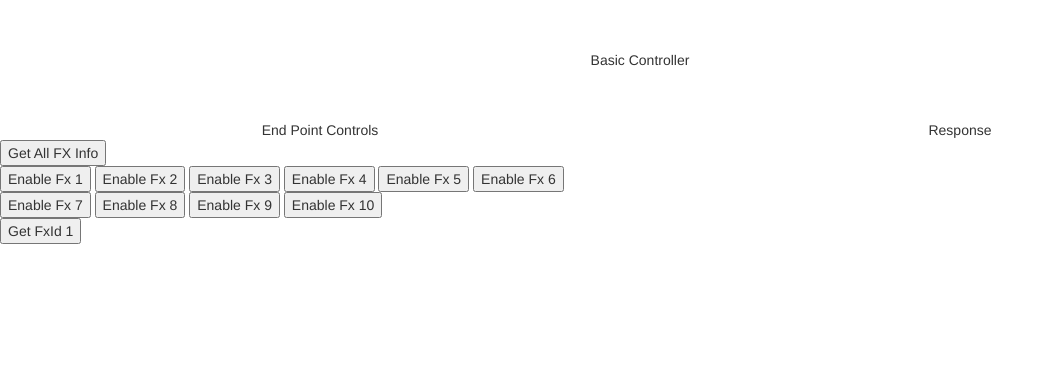
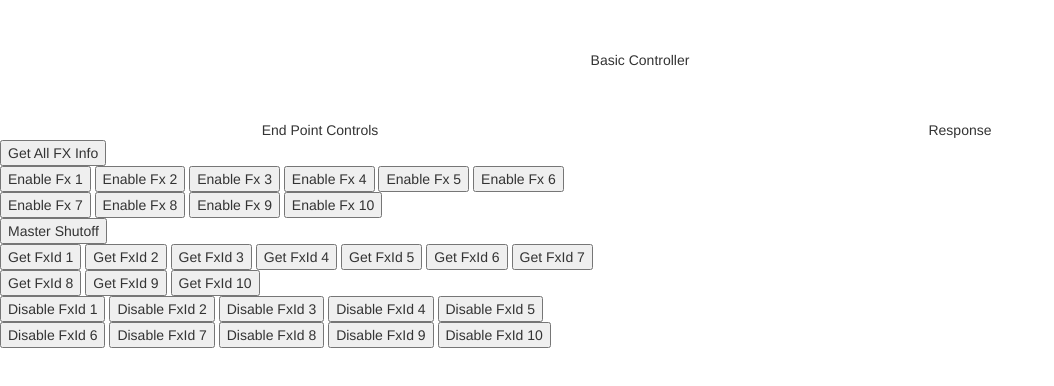
Before and after one commit to campmindshark/controls_fire, a website: page interfaces/test_ui/controls.html in a window 1280 px wide. Shown: the whole page, without its empty margins (0-1054 px from the left). Drawn offline with nearby package versions, Linux system fonts and the light colour scheme.

Commit message:
get, enable and disable. just set post state left

```diff
--- a/interfaces/test_ui/assets/js/scripts.js
+++ b/interfaces/test_ui/assets/js/scripts.js
@@ -38,6 +38,19 @@ $(document).ready(function() {
 				});
 			break;
 			case "DELETE":
+				if(fxId) {
+					url += "/" + fxId;
+					console.log('url + id:' + url );
+				}
+				$.ajax({
+    				url: url,
+    				type: 'DELETE',
+    				success: function(data,status) {
+    					console.log("Response Data: " + data + "\n");
+    					console.log("Response Status: " + status + "\n");
+    					$("div#response_placeholder").innerHTML = ("Data: " + data + "\nStatus: " + status);
+    				}
+    			});
 			break;
 		}
 		});
--- a/interfaces/test_ui/controls.html
+++ b/interfaces/test_ui/controls.html
@@ -36,19 +36,37 @@
 							<button class="btn_ajax" data-fx-id="9" data-endpoint="fxs" data-verb="POST">Enable Fx 9</button>
 							<button class="btn_ajax" data-fx-id="10" data-endpoint="fxs" data-verb="POST">Enable Fx 10</button>
 						</div>
-						<div class="master_kill">
-
+						<div class="master_shutoff">
+							<button class="btn_ajax" data-endpoint="fxs" data-verb="DELETE">Master Shutoff</button>
 						</div>
 					</div>
 					<div id="fx" class="row">
 						<div class="get_fx_info">
 							<button class="btn_ajax" data-fx-id="1" data-endpoint="fx" data-verb="GET">Get FxId 1</button>
+							<button class="btn_ajax" data-fx-id="2" data-endpoint="fx" data-verb="GET">Get FxId 2</button>
+							<button class="btn_ajax" data-fx-id="3" data-endpoint="fx" data-verb="GET">Get FxId 3</button>
+							<button class="btn_ajax" data-fx-id="4" data-endpoint="fx" data-verb="GET">Get FxId 4</button>
+							<button class="btn_ajax" data-fx-id="5" data-endpoint="fx" data-verb="GET">Get FxId 5</button>
+							<button class="btn_ajax" data-fx-id="6" data-endpoint="fx" data-verb="GET">Get FxId 6</button>
+							<button class="btn_ajax" data-fx-id="7" data-endpoint="fx" data-verb="GET">Get FxId 7</button>
+							<button class="btn_ajax" data-fx-id="8" data-endpoint="fx" data-verb="GET">Get FxId 8</button>
+							<button class="btn_ajax" data-fx-id="9" data-endpoint="fx" data-verb="GET">Get FxId 9</button>
+							<button class="btn_ajax" data-fx-id="10" data-endpoint="fx" data-verb="GET">Get FxId 10</button>
 						</div>
 						<div class="set_fx_state">
 
 						</div>
 						<div class="disble_fx">
-
+							<button class="btn_ajax" data-fx-id="1" data-endpoint="fx" data-verb="DELETE">Disable FxId 1</button>
+							<button class="btn_ajax" data-fx-id="2" data-endpoint="fx" data-verb="DELETE">Disable FxId 2</button>
+							<button class="btn_ajax" data-fx-id="3" data-endpoint="fx" data-verb="DELETE">Disable FxId 3</button>
+							<button class="btn_ajax" data-fx-id="4" data-endpoint="fx" data-verb="DELETE">Disable FxId 4</button>
+							<button class="btn_ajax" data-fx-id="5" data-endpoint="fx" data-verb="DELETE">Disable FxId 5</button>
+							<button class="btn_ajax" data-fx-id="6" data-endpoint="fx" data-verb="DELETE">Disable FxId 6</button>
+							<button class="btn_ajax" data-fx-id="7" data-endpoint="fx" data-verb="DELETE">Disable FxId 7</button>
+							<button class="btn_ajax" data-fx-id="8" data-endpoint="fx" data-verb="DELETE">Disable FxId 8</button>
+							<button class="btn_ajax" data-fx-id="9" data-endpoint="fx" data-verb="DELETE">Disable FxId 9</button>
+							<button class="btn_ajax" data-fx-id="10" data-endpoint="fx" data-verb="DELETE">Disable FxId 10</button>
 						</div>
 					</div>
 				</div>
--- a/interfaces/test_ui/less/index.less
+++ b/interfaces/test_ui/less/index.less
@@ -9,3 +9,11 @@ div {
  		text-align: center;
  	}
 }
+
+
+button {
+	.btn_ajax {
+		width : 100%;
+		text-align: center;
+	}
+}
--- a/interfaces/test_ui/styles.css
+++ b/interfaces/test_ui/styles.css
@@ -6,3 +6,7 @@ div .title {
 div .subtitle {
   text-align: center;
 }
+button .btn_ajax {
+  width: 100%;
+  text-align: center;
+}
```
Lines whose indentation alone changed are shown as unchanged.
